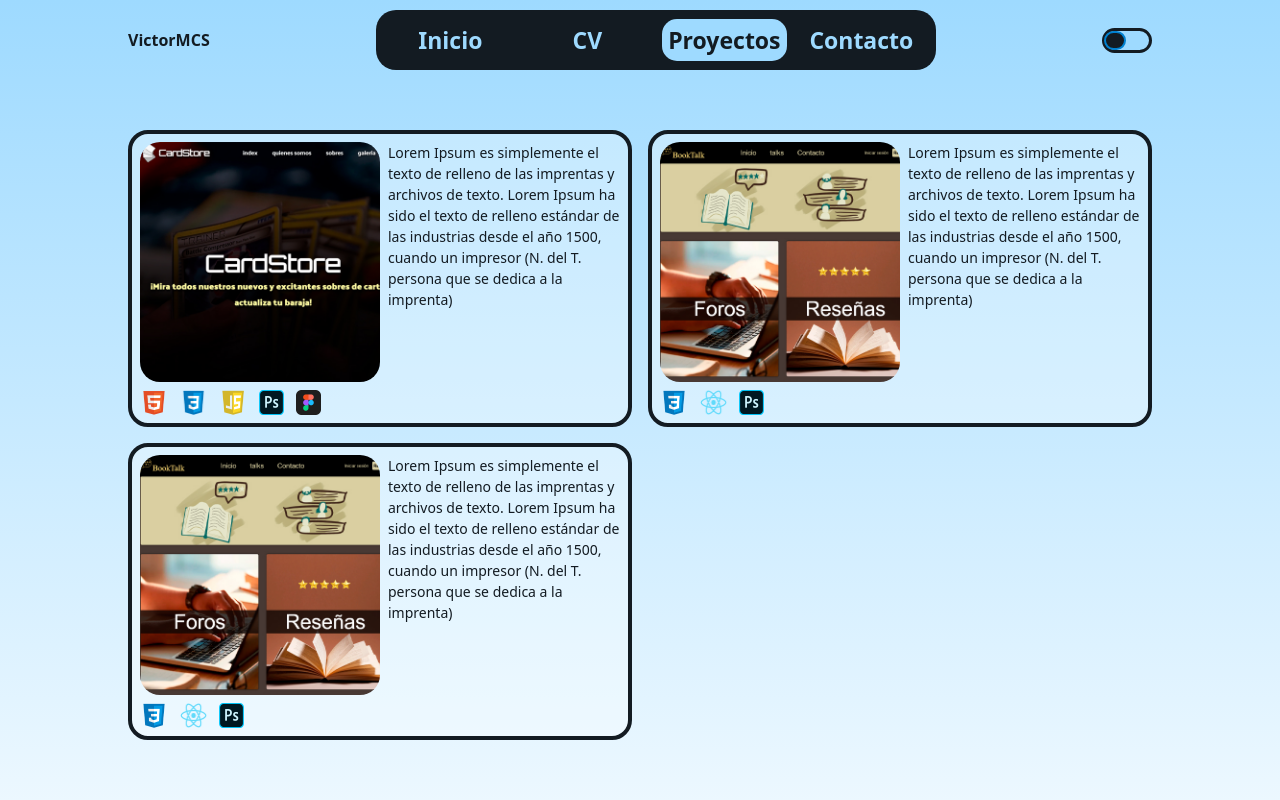
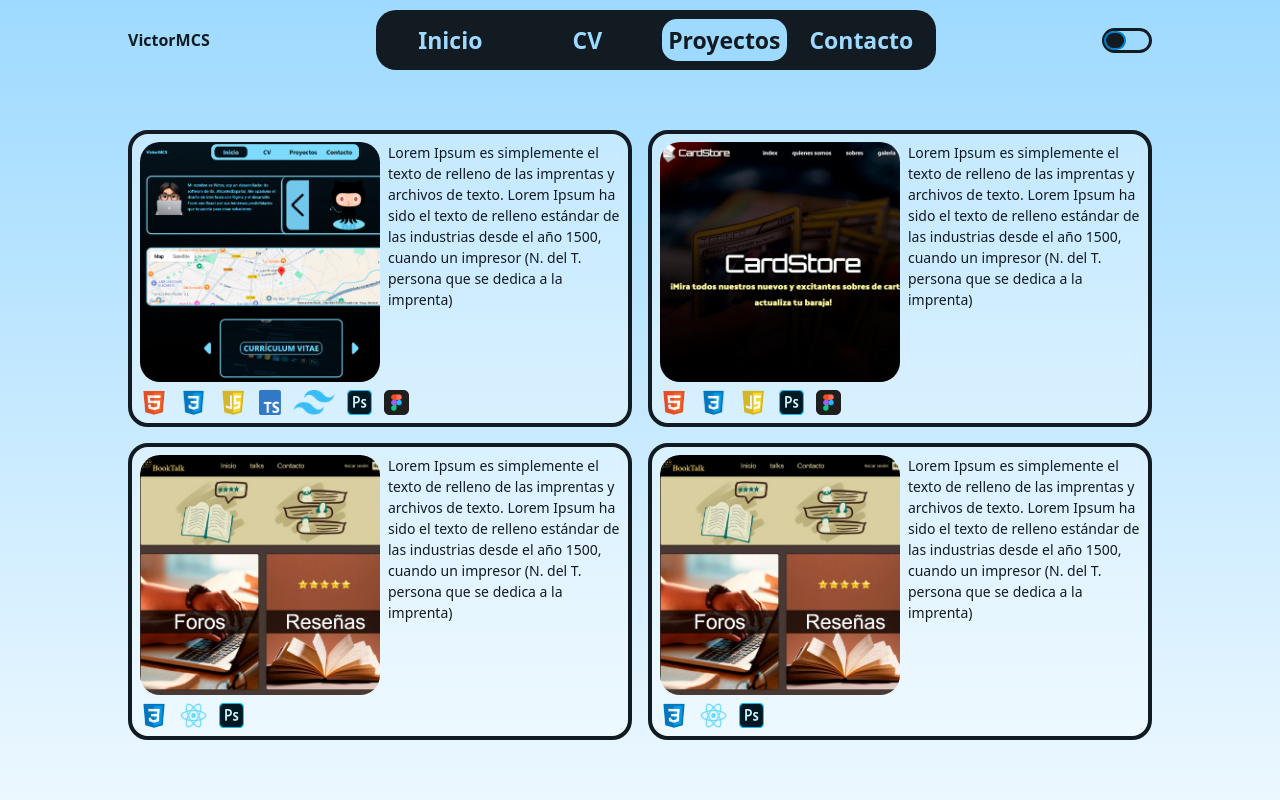
Before and after one commit to VictorMCS11/Portfolio_VictorMCS, a React (Vite) app: page /proyectos in a window 1280 px wide. Shown: the top 800 px of the page. Built offline with nearby package versions, Linux system fonts and the light colour scheme.

Commit message:
mejoras en el inicio

```diff
--- a/src/Components/CarrouselOptions.tsx
+++ b/src/Components/CarrouselOptions.tsx
@@ -10,10 +10,10 @@ export default function CarrouselOptions(){
             <button onClick={moveLeftCarrousel}>
                 <img src={currentArrow} alt="" className='absolute top-1/2 right-[85%] -translate-x-0 -translate-y-1/2 h-[70px] rotate-180 hover:cursor-pointer transform duration-200 hover:h-[100px] hover:right-[83%]' />
             </button>
-            <Link to={currentLink}>
+            <Link to={{pathname: currentLink}}>
                 <div className='absolute  border-primary dark:border-tertiary top-1/2 left-1/2 -translate-x-1/2 -translate-y-1/2 h-full w-8/12 border-4 rounded-[20px] flex justify-center items-center overflow-hidden'>
-                    <div className={`absolute w-full h-full ${currentBgImg} rounded-[16px] z-10 flex items-center justify-center text-[30px] transition-all duration-[.3s] ease-in-out transform bg-center bg-cover hover:scale-105 hover:cursor-pointer`}>
-                        <h1 className='font-bold text-primary dark:text-tertiary z-30 text-center px-3 rounded-[20px] bg-tertiary dark:bg-primary sm:border-2 border-primary dark:border-tertiary bg-opacity-50'>{currentBgImgTitle}
+                    <div className={`absolute w-full h-full ${currentBgImg} rounded-[16px] z-10 flex items-center justify-center transition-all duration-[.3s] ease-in-out transform bg-center bg-cover hover:scale-105 hover:cursor-pointer`}>
+                        <h1 className='font-bold text-primary text-[25px] md:text-[30px] dark:text-tertiary z-30 text-center px-3 rounded-[20px] bg-tertiary dark:bg-primary md:border-2 border-primary dark:border-tertiary bg-opacity-50'>{currentBgImgTitle}
                         </h1>
                         <div className='absolute w-full h-full bg-tertiary dark:bg-primary rounded-[16px] z-20 opacity-10 dark:opacity-70'></div>
                     </div>
--- a/src/Components/Map.tsx
+++ b/src/Components/Map.tsx
@@ -1,4 +1,3 @@
-import { useState, useCallback } from 'react'
 import { GoogleMap, useJsApiLoader, Marker } from "@react-google-maps/api";
 
 export default function Map() {
--- a/src/Components/MenuButton.tsx
+++ b/src/Components/MenuButton.tsx
@@ -23,7 +23,7 @@ export default function MenuButton({ currentPath }: MenuButtonProps ){
                 id="menu_button"
                 hidden
                 onChange={handleChangeMenuButton}
-                checked={`${menuOpened ? "checked" : ""}`}
+                checked={menuOpened}
             />
             <label htmlFor="menu_button" className="md:hidden z-30">
                 {
--- a/src/Components/Projects.tsx
+++ b/src/Components/Projects.tsx
@@ -8,6 +8,7 @@ import figma from '../Assets/figma_logo.png'
 import ps from '../Assets/ps_logo.png'
 import cardstore from '../Assets/cardstore_proj.jpg'
 import booktalks from '../Assets/booktalks_proj.jpg'
+import portfolio from '../Assets/portfolio_proj.jpg'
 
 export default function Projects(){
 
@@ -18,6 +19,11 @@ export default function Projects(){
     }
 
     const projects: Project[] = [
+        {
+            img: portfolio,
+            des: 'Lorem Ipsum es simplemente el texto de relleno de las imprentas y archivos de texto. Lorem Ipsum ha sido el texto de relleno estándar de las industrias desde el año 1500, cuando un impresor (N. del T. persona que se dedica a la imprenta)',
+            technologies: [ html, css, js, ts, tailwind, ps, figma ]
+        },
         {
             img: cardstore,
             des: 'Lorem Ipsum es simplemente el texto de relleno de las imprentas y archivos de texto. Lorem Ipsum ha sido el texto de relleno estándar de las industrias desde el año 1500, cuando un impresor (N. del T. persona que se dedica a la imprenta)',
@@ -46,7 +52,7 @@ export default function Projects(){
                                 <img src={proj.img} alt="" className='w-[200px] md:w-1/2 md:h-4/5 rounded-[20px]' />
                                 <p className='text-center md:text-start text-[14px] md:w-1/2 text-primary dark:text-tertiary float-left'>{proj.des}</p>
                             </div>
-                            <div className='h-1/5 w-full flex gap-3 justify-center md:justify-normal'>
+                            <div className='h-1/5 w-full flex flex-wrap gap-3 justify-center md:justify-normal'>
                             {
                                 proj.technologies.length > 0
                                 ?(
--- a/src/Hooks/useCarrouselOptions.tsx
+++ b/src/Hooks/useCarrouselOptions.tsx
@@ -36,14 +36,14 @@ export default function useCarrouselOptions(){
         }
     }, [indexBgImgs])
 
-    const moveLeftCarrousel = (e: MouseEvent<HTMLButtonElement>): void =>{
+    const moveLeftCarrousel = (): void =>{
         setIndexBgImgs(prevState => [
             prevState[0] == 0?
             bgImgs.length - 1:
             prevState[0] - 1,
             prevState[1]])
     }
-    const moveRightCarrousel = (e: MouseEvent<HTMLButtonElement>): void =>{
+    const moveRightCarrousel = (): void =>{
         setIndexBgImgs(prevState => [
             prevState[0] == bgImgs.length - 1?
             0:
--- a/src/Pages/ContactPage.tsx
+++ b/src/Pages/ContactPage.tsx
@@ -48,7 +48,7 @@ export default function ContactPage(){
                 </div>
                 <div>
                     <label htmlFor="" className="ml-2 text-[17px] dark:text-tertiary text-primary">Mensaje</label>
-                    <textarea type="textarea" rows="5" cols="60" name='message' onChange={handleChange} className="mt-1 rounded-[15px] w-full h-[200px] dark:bg-tertiary bg-primary p-4 dark:text-primary text-tertiary outline-none" />
+                    <textarea rows={5} cols={60} name='message' onChange={handleChange} className="mt-1 rounded-[15px] w-full h-[200px] dark:bg-tertiary bg-primary p-4 dark:text-primary text-tertiary outline-none" />
                 </div>
                 <button type='submit' className="mx-auto w-max rounded-[15px] px-4 py-2 border-2 border-secondary dark:bg-tertiary bg-primary font-bold dark:text-primary text-tertiary transform duration-200 hover:text-primary dark:hover:bg-secondary hover:bg-secondary">Enviar</button>
             </form>
--- a/src/Pages/HomePage.tsx
+++ b/src/Pages/HomePage.tsx
@@ -10,7 +10,9 @@ export default function HomePage(){
     const [icon, sertIcon] = useState(victor_work)
 
     const changeIcon = () =>{
-        sertIcon(prevState => prevState === victor_work ? victor_paz : victor_work)
+        if (window.innerWidth >= 768) { // Puedes ajustar este tamaño según tu necesidad
+            sertIcon(prevState => prevState === victor_work ? victor_paz : victor_work)
+          }
     }
 
     return(
--- a/src/Pages/ProjectsPage.tsx
+++ b/src/Pages/ProjectsPage.tsx
@@ -3,7 +3,7 @@ import Projects from "../Components/Projects"
 export default function ProjectsPage(){
     return(
         <>
-            <div className="min-h-max md:min-h-[865px] max-w-screen-lg mx-auto mt-[50px] px-[15px] md:p-0 transform duration-[.3s] mb-[50px]">
+            <div className="min-h-max md:min-h-[865px] max-w-screen-lg mx-auto mt-[50px] px-[15px] md:p-0 transform duration-[.3s] pb-[50px]">
                 <div className="grid grid-cols-1 md:grid-cols-2 gap-4">
                     <Projects></Projects>
                 </div>
--- a/tailwind.config.js
+++ b/tailwind.config.js
@@ -10,8 +10,7 @@ export default {
       colors: {
         primary: '#131B22',
         secondary: '#0080CF',
-        // secondary: '#009DFF',
-        tertiary: '#9EDAFF'
+        tertiary: '#9EDAFF',
       },
       backgroundImage:{
         'cv-image-frontpage': "url('./src/assets/cv-image-frontpage.jpg')",
```
Also changed, not shown: src/Assets/portfolio_proj.jpg (added).
